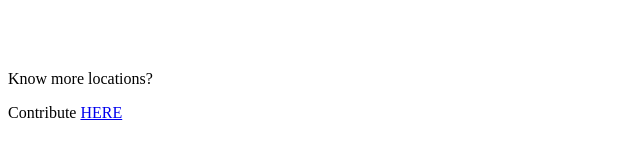
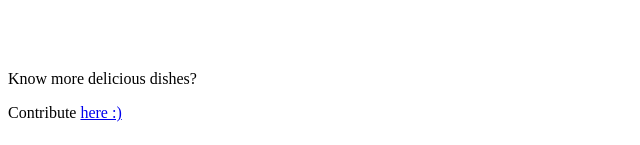
Before and after one commit to pu-li/dish-trip, a plain HTML site: page index.html in a window 1280 px wide. Shown: the part 652-797 px from the top of the page, 0-640 px from the left. Drawn offline with nearby package versions, Linux system fonts and the light colour scheme; a script that the page names is missing.

Commit message:
one issue
?

```diff
--- a/index.html
+++ b/index.html
@@ -32,8 +32,8 @@
   </div>
 
   <footer>
-    <p> Know more locations? </p>
-    <p> Contribute <a target='_blank' href='https://docs.google.com/a/nyu.edu/spreadsheets/d/e/2PACX-1vR0U1U5LUntXBlL7dUerd_omGZgR4MbND_iL4vhaAleybjLKup7UJ9m9cR2fSr9TkL7T5Un48MzeBDZ/pubhtml'> HERE </a> </p>
+    <p> Know more delicious dishes? </p>
+    <p> Contribute <a target='_blank' href='https://docs.google.com/a/nyu.edu/spreadsheets/d/e/2PACX-1vR0U1U5LUntXBlL7dUerd_omGZgR4MbND_iL4vhaAleybjLKup7UJ9m9cR2fSr9TkL7T5Un48MzeBDZ/pubhtml'> here :) </a> </p>
   </footer>
 
   <script src="//unpkg.com/leaflet@1.3.1/dist/leaflet.js"
--- a/js/script.js
+++ b/js/script.js
@@ -51,7 +51,6 @@ $('.reset').click(function() {
 
 
 
-
 function getPlaces(callback) {
   $.ajax({
     //url: "https://docs.google.com/spreadsheets/d/e/2PACX-1vTtDhxGKMcnLTHkSHCURW5HACFOSPSOOGSTpEY3C7PH8Rk1Nq8ZFVvhihfVEQmGB25iyQ3e9B3ADLgY/pub?gid=0&single=true&output=csv",
```
